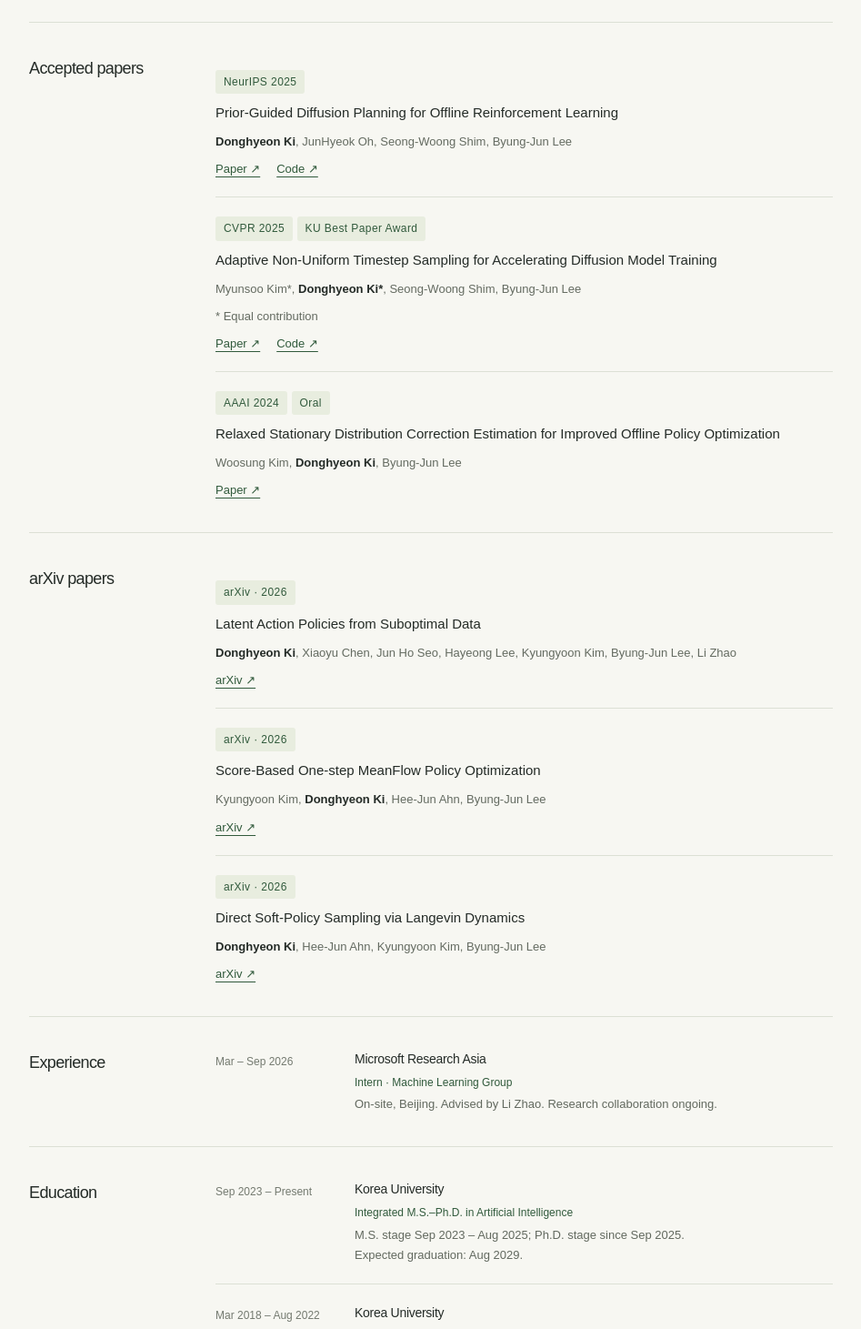
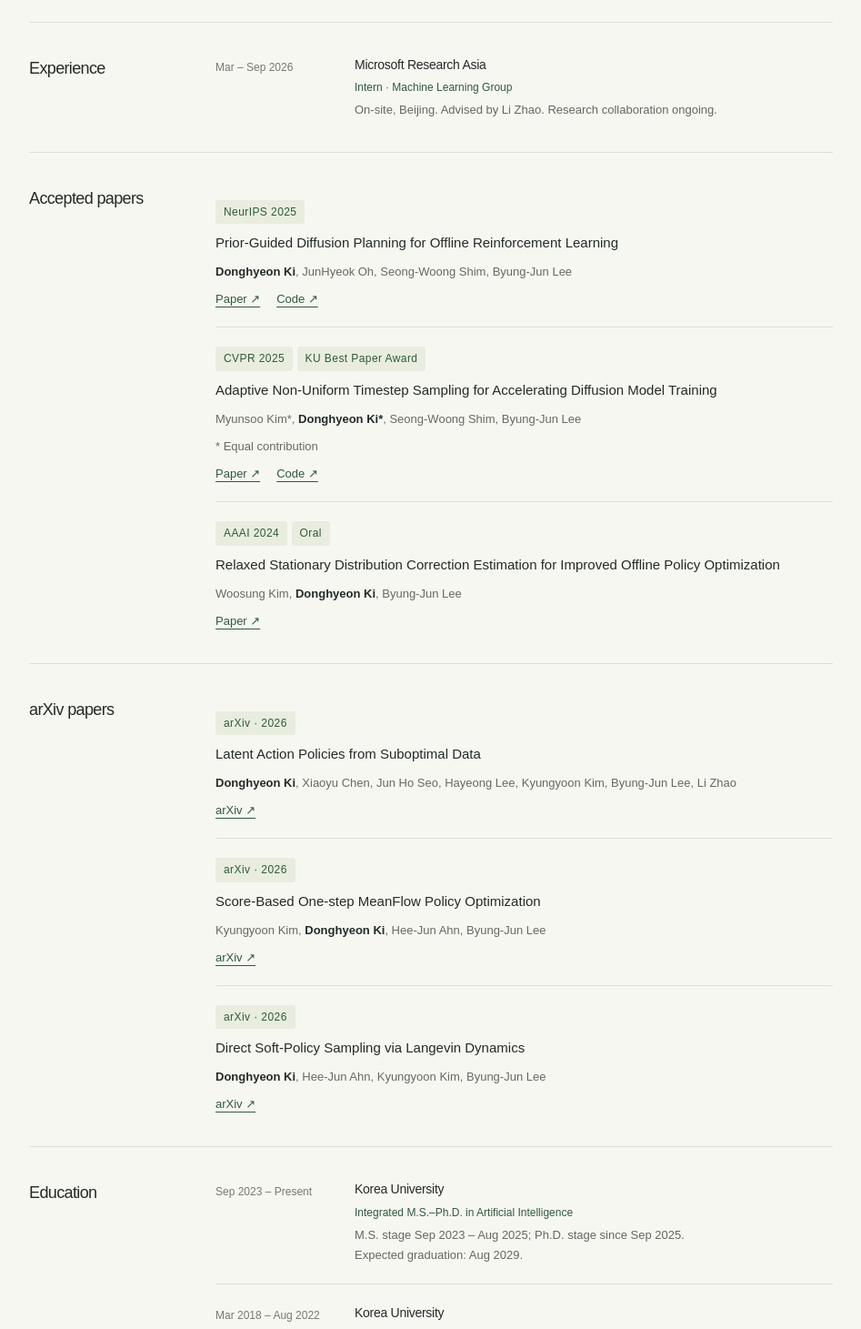
Before and after one commit to donghyeonki/donghyeonki.github.io, a plain HTML site: page index.html in a window 1280 px wide. Shown: the part 394-1855 px from the top of the page at 91% size, without its empty margins (166-1113 px from the left). Drawn offline with Linux system fonts and the light colour scheme.

Commit message:
Move experience above papers
Co-Authored-By: Claude Fable 5.2 <noreply@anthropic.com>

```diff
--- a/index.html
+++ b/index.html
@@ -39,7 +39,8 @@
       <p class="intro">I am a third-semester Ph.D. student in Artificial Intelligence at Korea University, advised by Prof. Byung-Jun Lee in the <a class="text-link" href="https://dmlab.korea.ac.kr/">Decision Making Lab</a>. My research focuses on reinforcement learning, with a recent interest in robotics.</p>
       <div class="hero-links"><a href="mailto:peop1e1n@korea.ac.kr">Email: peop1e1n@korea.ac.kr ↗</a><a href="https://scholar.google.com/citations?user=D6ZeHy8AAAAJ&amp;hl=en">Google Scholar ↗</a><a href="https://www.linkedin.com/in/donghyeon-ki-096168251/">LinkedIn ↗</a><a href="https://x.com/donghyeon_ki">X / Twitter ↗</a></div></div><figure class="portrait"><img src="portrait.jpg" alt="Portrait of Donghyeon Ki" width="413" height="531" fetchpriority="high"></figure>
     </section>
-    <section id="publications" class="section" style="border-top:1px solid var(--line)"><h2 class="section-title">Accepted papers</h2><div>
+    <section id="experience" class="section" style="border-top:1px solid var(--line)"><h2 class="section-title">Experience</h2><div><article class="entry"><div class="date">Mar – Sep 2026</div><div><h3>Microsoft Research Asia</h3><p class="org">Intern · Machine Learning Group</p><p>On-site, Beijing. Advised by Li Zhao. Research collaboration ongoing.</p></div></article></div></section>
+    <section id="publications" class="section"><h2 class="section-title">Accepted papers</h2><div>
       <article class="pub"><span class="venue">NeurIPS 2025</span><h3><a href="https://proceedings.neurips.cc/paper_files/paper/2025/hash/564ba85813598013a4b6c2317b79cffb-Abstract-Conference.html">Prior-Guided Diffusion Planning for Offline Reinforcement Learning</a></h3><p><strong>Donghyeon Ki</strong>, JunHyeok Oh, Seong-Woong Shim, Byung-Jun Lee</p><div class="pub-links"><a href="https://proceedings.neurips.cc/paper_files/paper/2025/hash/564ba85813598013a4b6c2317b79cffb-Abstract-Conference.html">Paper ↗</a><a href="https://github.com/ku-dmlab/PG">Code ↗</a></div></article>
       <article class="pub"><span class="venue">CVPR 2025</span> <span class="venue">KU Best Paper Award</span><h3><a href="https://openaccess.thecvf.com/content/CVPR2025/html/Kim_Adaptive_Non-Uniform_Timestep_Sampling_for_Accelerating_Diffusion_Model_Training_CVPR_2025_paper.html">Adaptive Non-Uniform Timestep Sampling for Accelerating Diffusion Model Training</a></h3><p>Myunsoo Kim*, <strong>Donghyeon Ki*</strong>, Seong-Woong Shim, Byung-Jun Lee</p><p class="equal-contribution">* Equal contribution</p><div class="pub-links"><a href="https://openaccess.thecvf.com/content/CVPR2025/html/Kim_Adaptive_Non-Uniform_Timestep_Sampling_for_Accelerating_Diffusion_Model_Training_CVPR_2025_paper.html">Paper ↗</a><a href="https://github.com/ku-dmlab/Adaptive-Timestep-Sampler">Code ↗</a></div></article>
       <article class="pub"><span class="venue">AAAI 2024</span> <span class="venue">Oral</span><h3><a href="https://doi.org/10.1609/aaai.v38i12.29218">Relaxed Stationary Distribution Correction Estimation for Improved Offline Policy Optimization</a></h3><p>Woosung Kim, <strong>Donghyeon Ki</strong>, Byung-Jun Lee</p><div class="pub-links"><a href="https://doi.org/10.1609/aaai.v38i12.29218">Paper ↗</a></div></article>
@@ -49,7 +50,6 @@
       <article class="pub"><span class="venue">arXiv · 2026</span><h3><a href="https://arxiv.org/abs/2605.23365">Score-Based One-step MeanFlow Policy Optimization</a></h3><p>Kyungyoon Kim, <strong>Donghyeon Ki</strong>, Hee-Jun Ahn, Byung-Jun Lee</p><div class="pub-links"><a href="https://arxiv.org/abs/2605.23365">arXiv ↗</a></div></article>
       <article class="pub"><span class="venue">arXiv · 2026</span><h3><a href="https://arxiv.org/abs/2602.07873">Direct Soft-Policy Sampling via Langevin Dynamics</a></h3><p><strong>Donghyeon Ki</strong>, Hee-Jun Ahn, Kyungyoon Kim, Byung-Jun Lee</p><div class="pub-links"><a href="https://arxiv.org/abs/2602.07873">arXiv ↗</a></div></article>
     </div></section>
-    <section id="experience" class="section"><h2 class="section-title">Experience</h2><div><article class="entry"><div class="date">Mar – Sep 2026</div><div><h3>Microsoft Research Asia</h3><p class="org">Intern · Machine Learning Group</p><p>On-site, Beijing. Advised by Li Zhao. Research collaboration ongoing.</p></div></article></div></section>
     <section id="education" class="section"><h2 class="section-title">Education</h2><div>
       <article class="entry"><div class="date">Sep 2023 – Present</div><div><h3>Korea University</h3><p class="org">Integrated M.S.–Ph.D. in Artificial Intelligence</p><p>M.S. stage Sep 2023 – Aug 2025; Ph.D. stage since Sep 2025.</p><p>Expected graduation: Aug 2029.</p></div></article>
       <article class="entry"><div class="date">Mar 2018 – Aug 2022</div><div><h3>Korea University</h3><p class="org">B.S. in Biomedical Engineering</p></div></article>
```
